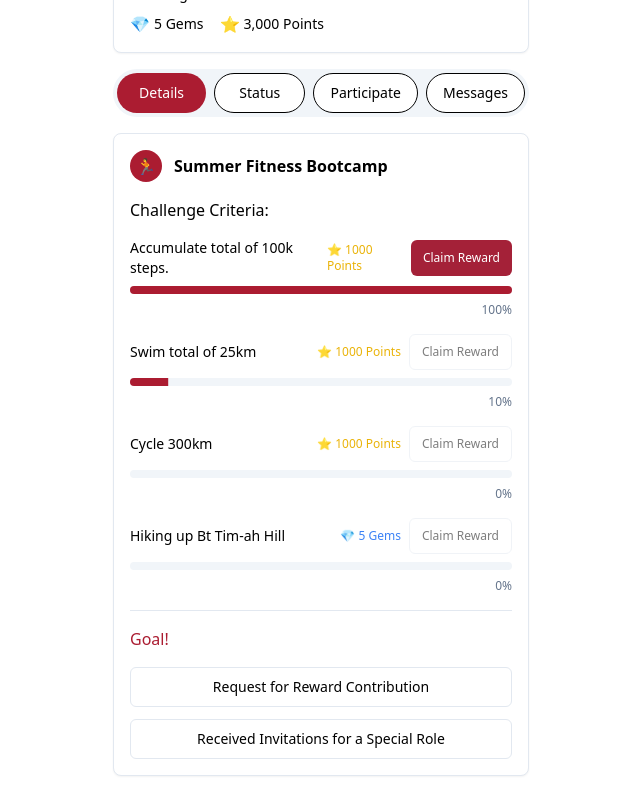
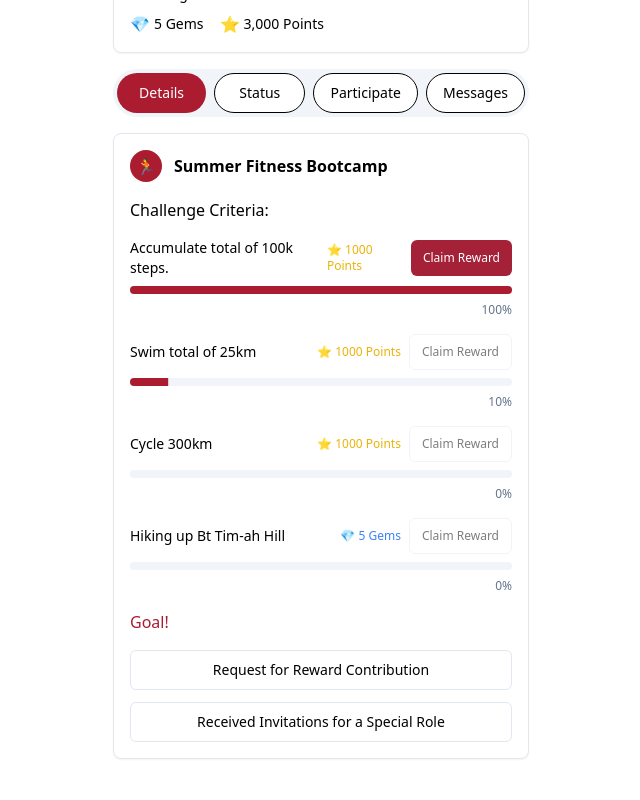
Before and after one commit to JohnEduard-Ph/john-challenge-details-app-codes, a React (Vite) app: page / in a window 1280 px wide. Shown: the part 495-1295 px from the top of the page, without its empty margins (319-959 px from the left). Built offline with nearby package versions, Linux system fonts and the light colour scheme.

Commit message:
Group challenge criteria elements
Group the selected elements with the challenge criteria.

```diff
--- a/src/components/ChallengeDetails.tsx
+++ b/src/components/ChallengeDetails.tsx
@@ -258,9 +258,7 @@ const ChallengeDetails = () => {
                 </div>
               ))}
 
-              <div className="pt-4 border-t">
-                <h4 className="font-medium text-primary mb-4">Goal!</h4>
-              </div>
+              <h4 className="font-medium text-primary mb-4 mt-6">Goal!</h4>
 
               <div className="space-y-3">
                 <Button
```
